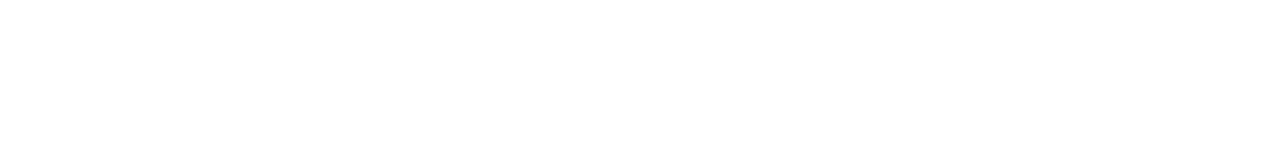
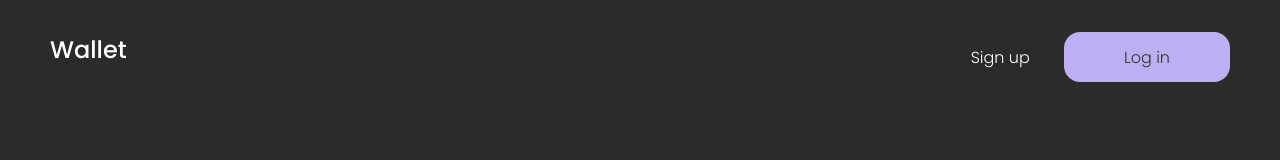
Before and after one commit to adrianthoenig/saas-landing, a plain HTML site: page index.html in a window 1280 px wide. Drawn offline with Linux system fonts and the light colour scheme.

Commit message:
Crear navbar

```diff
--- a/index.html
+++ b/index.html
@@ -0,0 +1,20 @@
+<!DOCTYPE html>
+<html lang="en">
+<head>
+    <meta charset="UTF-8">
+    <meta name="viewport" content="width=device-width, initial-scale=1.0">
+    <title>SaaS Landing</title>
+
+    <!-- STYLES -->
+    <link rel="stylesheet" href="main.css">
+</head>
+<body>
+    <nav class="navigation">
+        <h3 class="navigation__title">Wallet</h3>
+        <div class="navigation__buttons">
+            <button class="nav btn signup">Sign up</button>
+            <button class="nav btn login">Log in</button>
+        </div>
+    </nav>
+</body>
+</html>
--- a/main.css
+++ b/main.css
@@ -12,3 +12,83 @@
     padding: 0;
     box-sizing: border-box;
 }
+
+img, picture, video, canvas, svg {
+    display: block;
+    max-width: 100%;
+}
+
+input, button, textarea, select {
+    font: inherit;
+}
+
+.btn {
+    cursor: pointer;
+}
+
+:root {
+    /* App colors */
+    --primary-gray: #2B2B2B;
+    --dark-gray: #333333;
+    --light-gray: #C4C4C4;
+    --green: #009379;
+    --blue: #3366FF;
+    --red: #FF6250;
+    --yellow: #FFDF90;
+    --purple: #BFAFF2;
+}
+
+body {
+    background-color: var(--primary-gray);
+    font-family: 'Poppins', sans-serif, Arial, Helvetica;
+    color: #fff;
+}
+
+/* --------------------
+    NAVIGATION
+--------------------*/
+
+.navigation {
+    padding: 32px 50px;
+    display: flex;
+    justify-content: space-between;
+}
+
+.navigation__title {
+    font-weight: 500;
+    font-size: 1.5rem;
+}
+
+.nav.btn {
+    color: #fff;
+    font-size: 1.125;
+    font-weight: 300;
+    letter-spacing: 1.1;
+    max-width: 175px;
+    min-height: 50px;
+    background: none;
+    outline: none;
+    border: none;
+}
+
+.nav.btn.signup {
+    margin-right: 30px;
+    padding-bottom: 2px;
+    transition: border 0.6s ease-in;
+}
+
+.nav.btn.signup:hover {
+    border-bottom: 1px solid #fff;
+}
+
+.nav.btn.login {
+    padding: 8px 60px;
+    background-color: var(--purple);
+    color: var(--dark-gray);
+    border-radius: 16px;
+    transition: background 0.5s ease-in-out;
+}
+
+.nav.btn.login:hover {
+    background-color: #A68FE0;
+}
```
